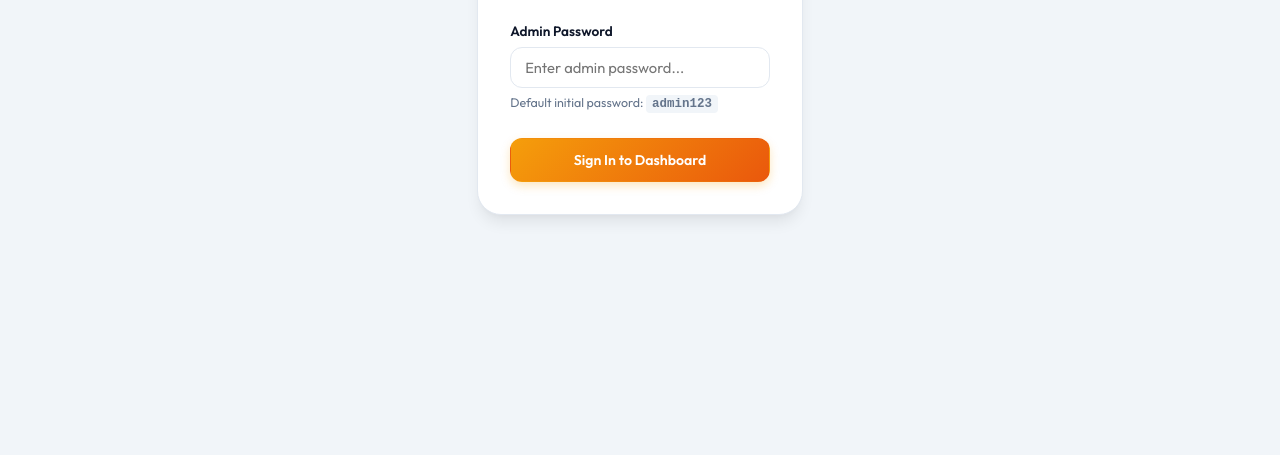
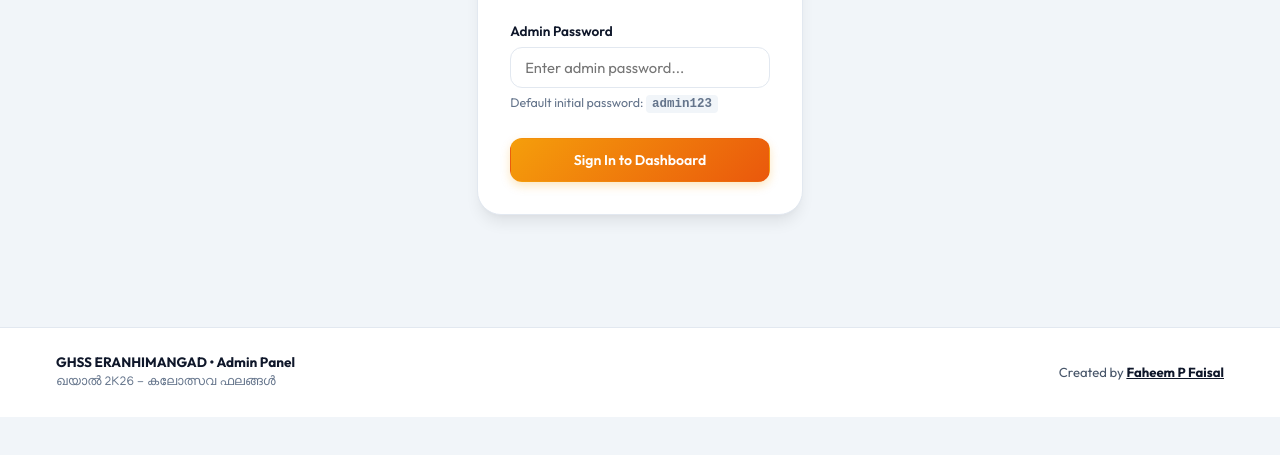
Before and after one commit to notfaheem/khayal-kalolsavam, a website: page public/admin.html in a window 1280 px wide. Shown: the part 295-750 px from the top of the page. Drawn offline with Linux system fonts and the light colour scheme.

Commit message:
Add creator watermark in footer

```diff
--- a/public/admin.html
+++ b/public/admin.html
@@ -342,6 +342,21 @@
     </div>
   </div>
 
+  <!-- FOOTER -->
+  <footer class="footer" style="margin-top: 3rem; background: #ffffff; border-top: 1px solid #e2e8f0; padding: 1.5rem 0;">
+    <div class="container footer-content">
+      <div>
+        <p style="font-weight: 700; color: #0f172a;">GHSS ERANHIMANGAD • Admin Panel</p>
+        <p class="font-ml" style="font-size: 0.8rem; color: #64748b;">ഖയാൽ 2K26 - കലോത്സവ ഫലങ്ങൾ</p>
+      </div>
+      <div>
+        <p style="font-size: 0.82rem; color: #475569;">
+          Created by <a href="https://github.com/notfaheem" target="_blank" rel="noopener noreferrer" style="color: #0f172a; font-weight: 700; text-decoration: underline;">Faheem P Faisal</a>
+        </p>
+      </div>
+    </div>
+  </footer>
+
   <!-- TOAST NOTIFICATION CONTAINER -->
   <div class="toast-container" id="toast-container"></div>
 
```
Also changed, not shown: public/index.html (+3 -0 lines).
